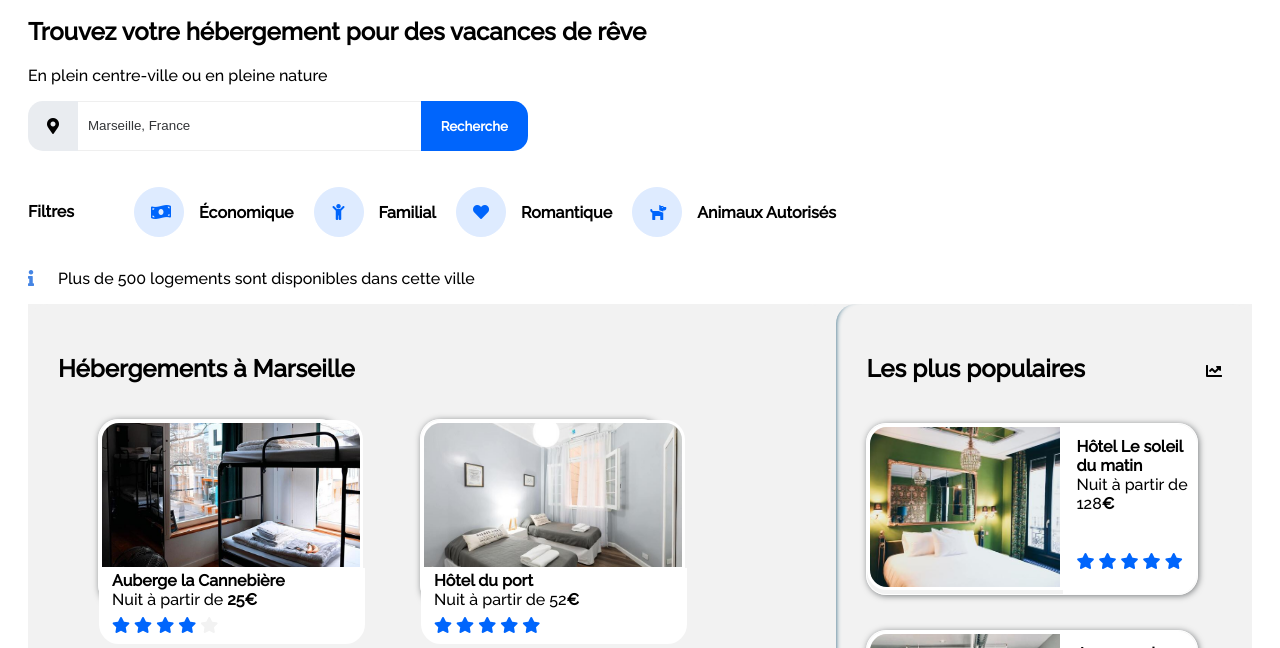
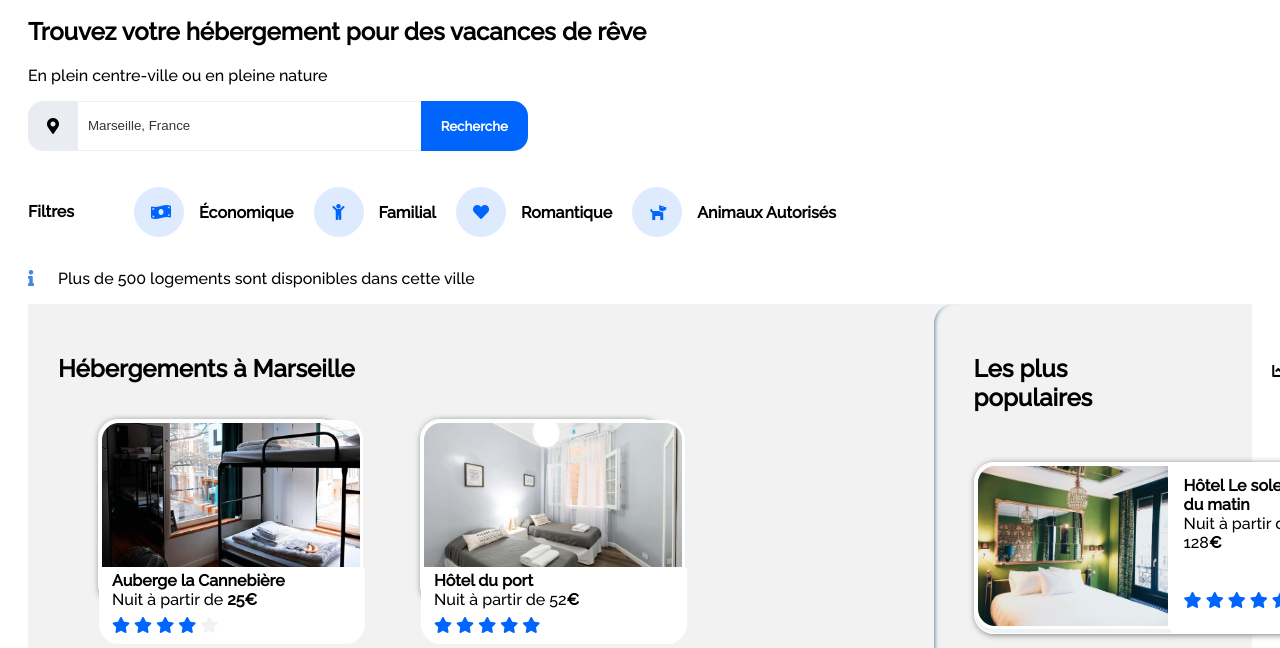
Before and after one commit to MohamedBezzekhami/MohamedBezzekhami_2_04052020, a plain HTML site: page index.html in a window 1280 px wide. Shown: the part 84-732 px from the top of the page. Drawn offline with Linux system fonts and the light colour scheme.

Commit message:
10eme commit

```diff
--- a/style.css
+++ b/style.css
@@ -69,7 +69,7 @@ h2 {
 aside {
 
   padding-left: 0.5rem;
-  margin-left: 0.5rem;
+  margin-left: 80px;
   float: right;
   box-shadow: inset 5px 0 5px -5px #29627e;
 }
@@ -245,7 +245,7 @@ i.fas.fa-star {
   color: #0065fc;
 }
 i.fas.fa-chart-line {
-  float: right;
+  padding-left: 180px;
 }
 /*img {
   border-radius: 10% 10% 0% 0%;
@@ -439,7 +439,9 @@ aside{
 	background-color: #F2F2F2;
 	border-radius: 20px;
 	padding: 30px 30px 0 30px;
-	width: 30%;
+	width: 0;
+  padding-left: 40px;
+  padding-bottom: 150px;
 }
 
 aside img{
@@ -450,6 +452,7 @@ aside img{
 #lespopulaires a{
 	text-decoration: none;
 	color: black;
+
 }
 
 #entete_populaires{
@@ -457,8 +460,12 @@ aside img{
 	flex-direction: row;
 	justify-content: space-between;
 	align-items: baseline;
-	margin-bottom: 20px;
+	margin-bottom: 30px;
+
+
 }
+
+
 
 #graph{
 	display: flex;
```
